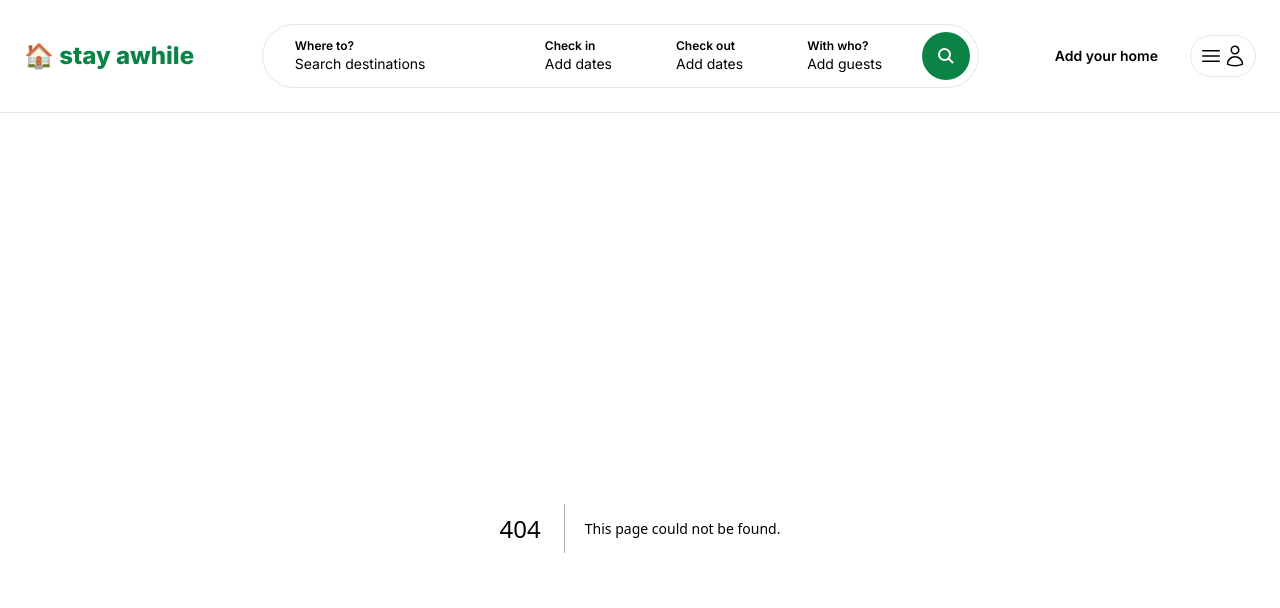
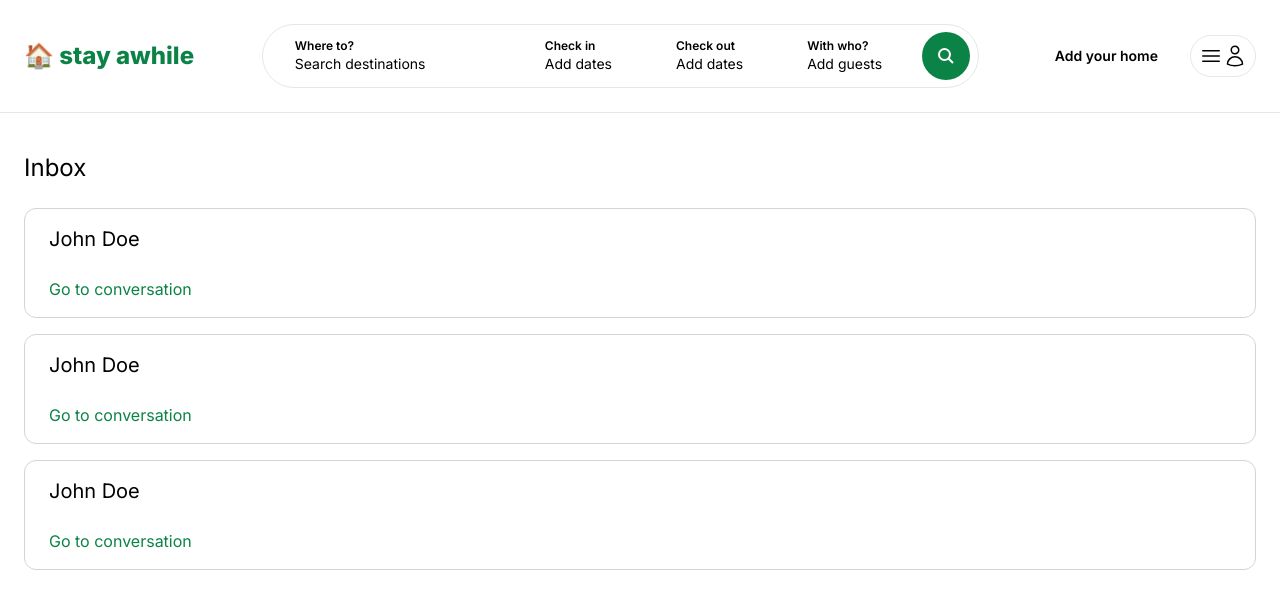
Before and after one commit to nicogarbaccio/stay-awhile-frontend, a Next.js app: page /inbox in a window 1280 px wide. Before the commit this address had no page. Shown: the top 608 px of the page. Built offline with nearby package versions, Linux system fonts and the light colour scheme.

Commit message:
inbox page (static)

```diff
--- /dev/null
+++ b/app/components/inbox/Conversation.tsx
@@ -0,0 +1,10 @@
+const Conversation = () => {
+  return (
+    <div className="px-6 py-4 border cursor-pointer border-gray-300 rounded-xl">
+      <p className="mb-6 text-xl">John Doe</p>
+      <p className="text-primary hover:text-dark">Go to conversation</p>
+    </div>
+  );
+};
+
+export default Conversation;
--- /dev/null
+++ b/app/inbox/page.tsx
@@ -0,0 +1,14 @@
+import Conversation from "../components/inbox/Conversation";
+
+const InboxPage = () => {
+  return (
+    <main className="max-w-[1500px] mx-auto px-6 pb-6 space-y-4">
+      <h1 className="my-6 text-2xl">Inbox</h1>
+      <Conversation />
+      <Conversation />
+      <Conversation />
+    </main>
+  );
+};
+
+export default InboxPage;
```
